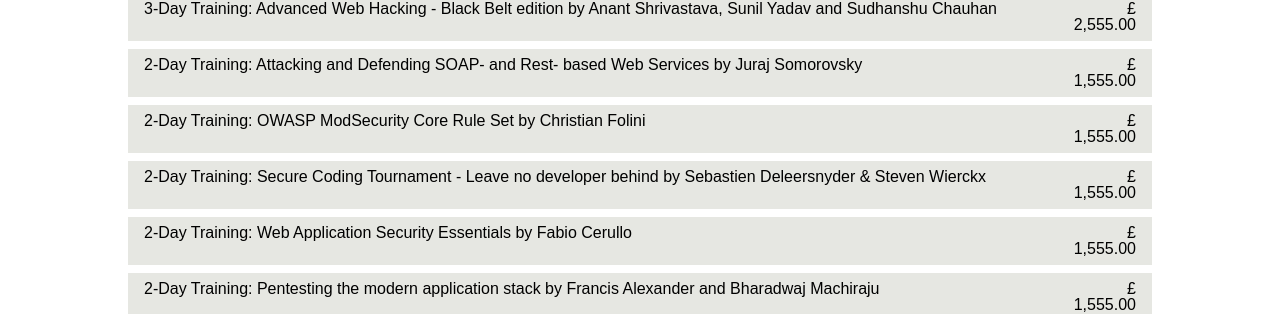
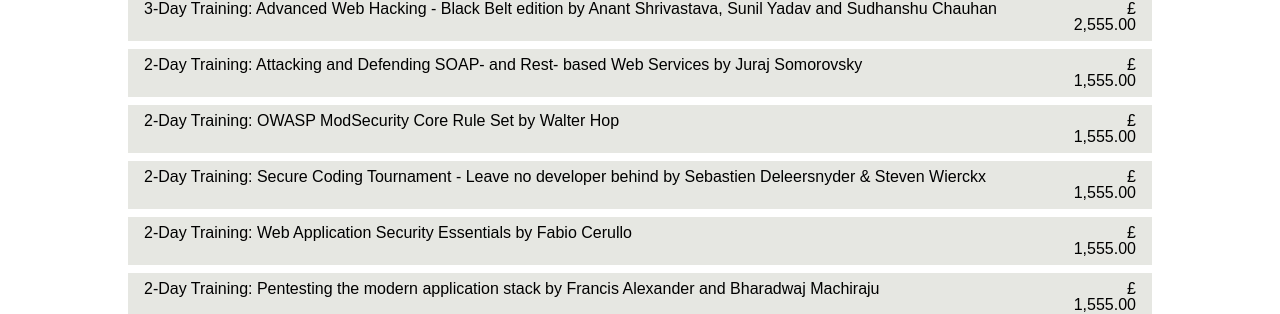
Before and after one commit to OWASP/AppSecEurope2018, a Jekyll site: the page built from program/trainings.md, in a window 1280 px wide. Shown: the part 565-879 px from the top of the page. Built offline with Jekyll 4.4.1, drawn with Linux system fonts in a browser that asks for light colours; some web fonts are replaced.

Commit message:
Change of trainer

```diff
--- a/program/trainings.md
+++ b/program/trainings.md
@@ -36,7 +36,7 @@
 	<td>£ 1,555.00</td>
 </tr>
 <tr>
-	<td>2-Day Training: OWASP ModSecurity Core Rule Set by Christian Folini</td>
+	<td>2-Day Training: OWASP ModSecurity Core Rule Set by Walter Hop</td>
 	<td>£ 1,555.00</td>
 </tr>
 <tr>
```
